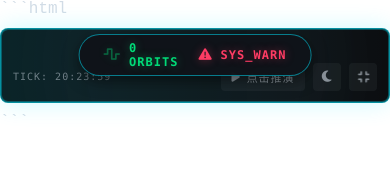
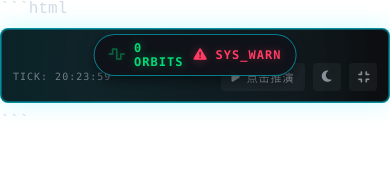
Before and after one commit to Immestrella/BIZSIM, a website: page html/world_state_dashboard.html in a window 390 px wide. Drawn offline with Linux system fonts and the light colour scheme.

Commit message:
fix: restore folded header width guards

```diff
--- a/html/world_state_dashboard.html
+++ b/html/world_state_dashboard.html
@@ -91,6 +91,8 @@ body { background: transparent; font-family: var(--font-main); color: rgb(var(--
     font-family: var(--font-code); font-size: 12px; font-weight: bold; transition: var(--tr);
     background: rgba(var(--c-card), 0.98); border: 1px solid rgba(var(--c-prim), 0.5);
     padding: 6px 24px; border-radius: 30px; box-shadow: 0 5px 15px rgba(0,0,0,0.5);
+    max-width: calc(100% - 280px);
+    overflow: hidden;
 }
 .nos-container.folded .folded-summary { transform: translateX(-50%) translateY(-10px) scale(1); opacity: 1; pointer-events: auto; }
 .nos-container.folded .nos-title { opacity: 0; }
@@ -158,6 +160,12 @@ body { background: transparent; font-family: var(--font-main); color: rgb(var(--
         text-overflow: ellipsis;
         white-space: nowrap;
         display: inline-block;
+    }
+
+    .folded-summary {
+        max-width: calc(100% - 140px);
+        padding: 6px 14px;
+        gap: 10px;
     }
 }
 
```
